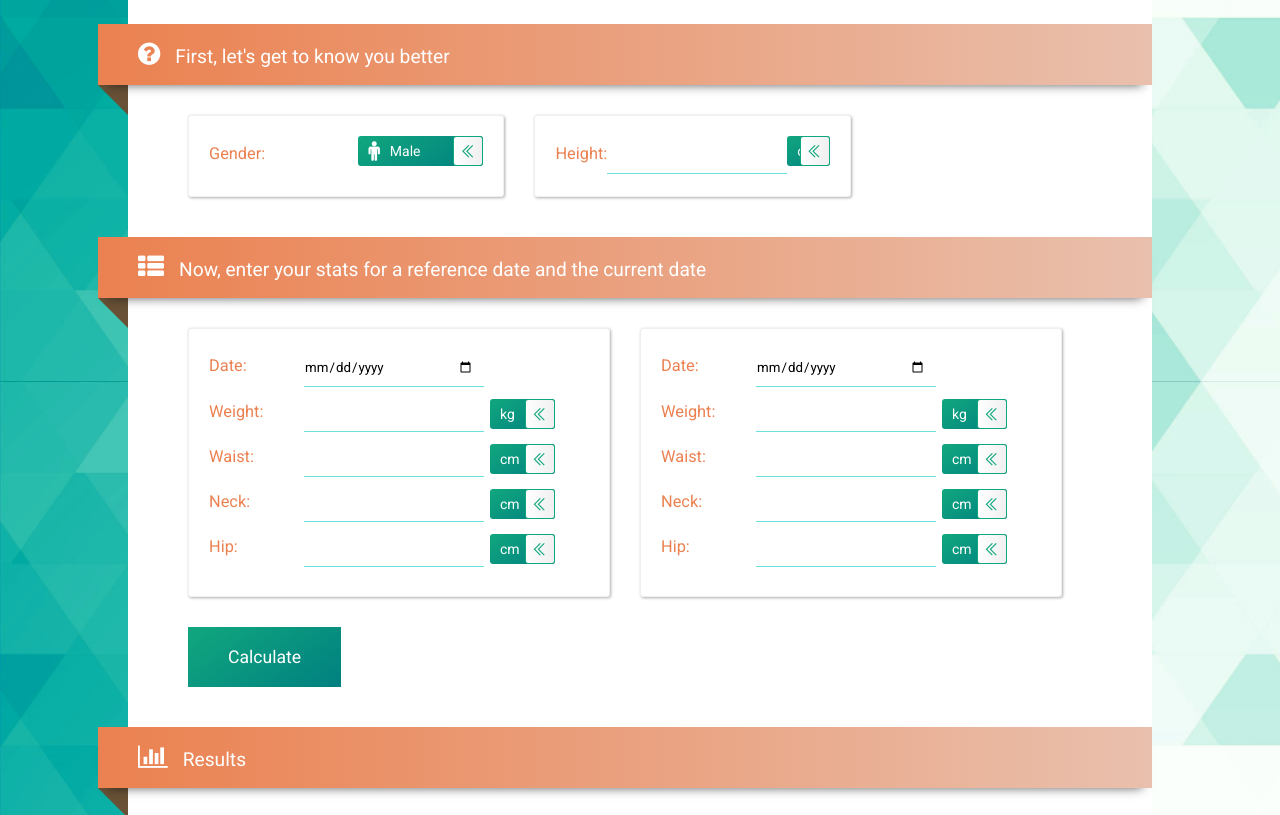
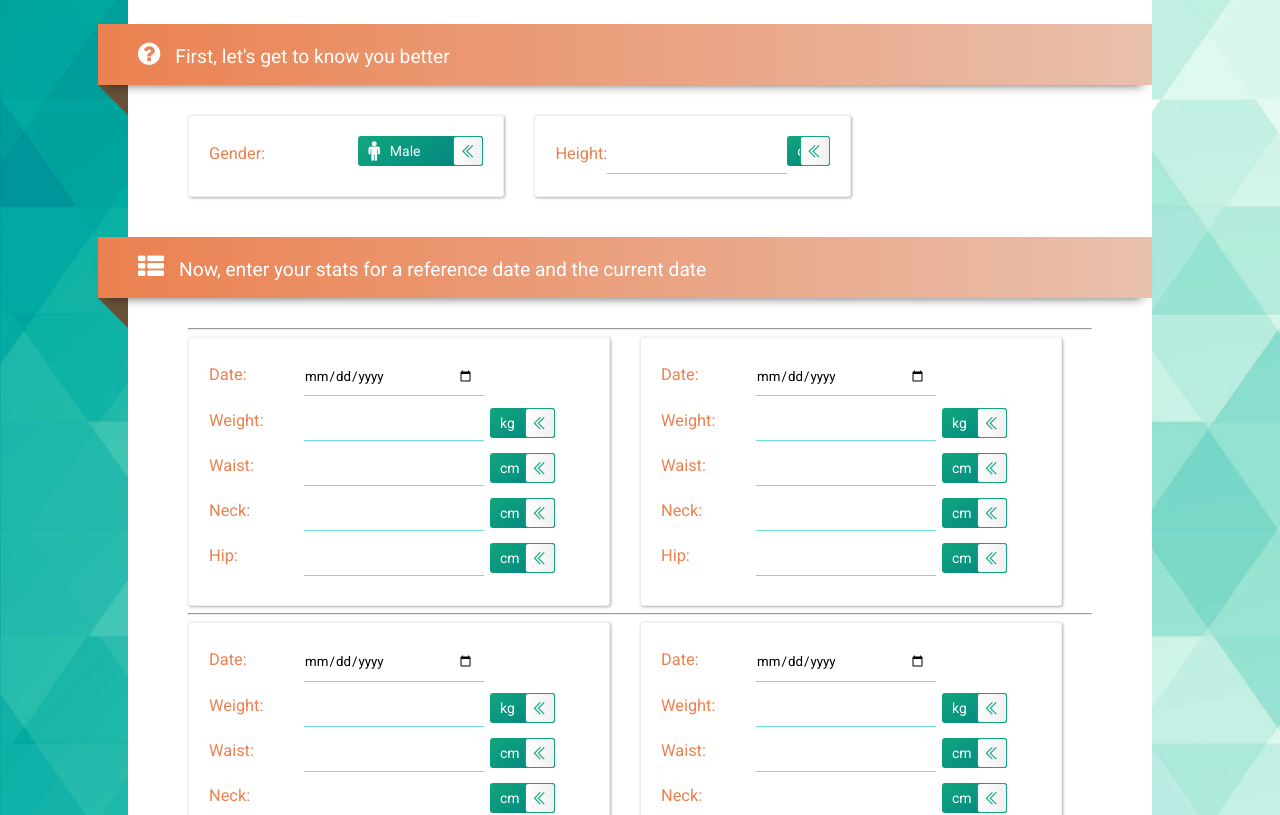
Before and after one commit to debadeepsen/howmuchfatlost, a React (Create React App) app: page / in a window 1280 px wide. Shown: the part 438-1253 px from the top of the page. Built offline with nearby package versions, Linux system fonts and the light colour scheme.

Commit message:
more styling and components WIP

```diff
--- a/src/App.css
+++ b/src/App.css
@@ -39,6 +39,18 @@ a {
 a:hover {
   color: var(--light-teal);
 }
+
+
+
+/* ::-webkit-datetime-edit { padding: 1em; } */
+::-webkit-datetime-edit-fields-wrapper {  }
+::-webkit-datetime-edit-text {  }
+::-webkit-datetime-edit-month-field {  }
+::-webkit-datetime-edit-day-field {  }
+::-webkit-datetime-edit-year-field {  }
+::-webkit-inner-spin-button { display: inline-block; }
+::-webkit-calendar-picker-indicator { color:var(--teal); }
+
 
 .App {
   background-color: #fff;
--- a/src/App.js
+++ b/src/App.js
@@ -2,9 +2,10 @@ import { useState } from 'react';
 import './App.css';
 import Slider from './components/Slider';
 import Content from './assets/content/Content';
-import Lib from './Lib';
-import Constants from './Constants';
+import Lib from './helpers/Lib';
+import Constants from './helpers/Constants';
 import Results from './sub_views/Results';
+import StatsForm from './components/StatsForm';
 
 
 function App() {
@@ -79,6 +80,12 @@ function App() {
           <i className="fa fa-th-list"></i>
           {Content.Caption3}
         </h1>
+        <hr></hr>
+        <div className="row">
+          <StatsForm></StatsForm>
+          <StatsForm></StatsForm>
+        </div>
+        <hr></hr>
         <div className="row">
           <div className="box past-box">
             <div>
--- /dev/null
+++ b/src/components/StatsForm.js
@@ -0,0 +1,65 @@
+import { useState } from 'react';
+import Constants from '../helpers/Constants';
+import Slider from './Slider';
+
+const StatsForm = () => {
+
+    const [date, setDate] = useState("");
+    const [weight, setWeight] = useState("");
+    const [weightUnit, setWeightUnit] = useState("");
+    const [waist, setWaist] = useState("");
+    const [waistUnit, setWaistUnit] = useState("");
+    const [neck, setNeck] = useState("");
+    const [neckUnit, setNeckUnit] = useState("");
+    const [hip, setHip] = useState("");
+    const [hipUnit, setHipUnit] = useState("");
+
+    return (
+        <>
+            <div className="box past-box">
+                <div>
+                    <h3>Date:</h3>
+                    <input type="date" value={date} onChange={e => setDate(e.target.value)}></input>
+                </div>
+                <div>
+                    <h3>Weight:</h3>
+                    <input type="text" value={weight} onChange={e => setWeight(e.target.value)}></input>
+                    <Slider
+                        width={65}
+                        option1={{ text: Constants.KILOGRAM, value: Constants.KILOGRAM }}
+                        option2={{ text: Constants.POUND, value: Constants.POUND }}
+                        changed={(selectedOption) => setWeightUnit(selectedOption.value)}></Slider>
+                </div>
+                <div>
+                    <h3>Waist:</h3>
+                    <input type="text" value={waist} onChange={e => setWaist(e.target.value)}></input>
+                    <Slider
+                        width={65}
+                        option1={{ text: Constants.CENTIMETER, value: Constants.CENTIMETER }}
+                        option2={{ text: Constants.INCH, value: Constants.INCH }}
+                        changed={(selectedOption) => setWaistUnit(selectedOption.value)}></Slider>
+                </div>
+                <div>
+                    <h3>Neck:</h3>
+                    <input type="text" value={neck} onChange={e => setNeck(e.target.value)}></input>
+                    <Slider
+                        width={65}
+                        option1={{ text: Constants.CENTIMETER, value: Constants.CENTIMETER }}
+                        option2={{ text: Constants.INCH, value: Constants.INCH }}
+                        changed={(selectedOption) => setNeckUnit(selectedOption.value)}></Slider>
+                </div>
+                <div>
+                    <h3>Hip:</h3>
+                    <input type="text" value={hip} onChange={e => setHip(e.target.value)}></input>
+                    <Slider
+                        width={65}
+                        option1={{ text: Constants.CENTIMETER, value: Constants.CENTIMETER }}
+                        option2={{ text: Constants.INCH, value: Constants.INCH }}
+                        changed={(selectedOption) => setHipUnit(selectedOption.value)}></Slider>
+                </div>
+            </div>
+        </>
+    )
+}
+
+export default StatsForm;
--- a/src/sub_views/Results.js
+++ b/src/sub_views/Results.js
@@ -1,4 +1,4 @@
-import Lib from '../Lib';
+import Lib from '../helpers/Lib';
 
 const Results = ({ bfOld, bfNew, weightUnit, weightOld, weightNew }) => {
 
```
Also changed, not shown: src/helpers/Constants.js (renamed from src/Constants.js), src/helpers/Lib.js (renamed from src/Lib.js).
